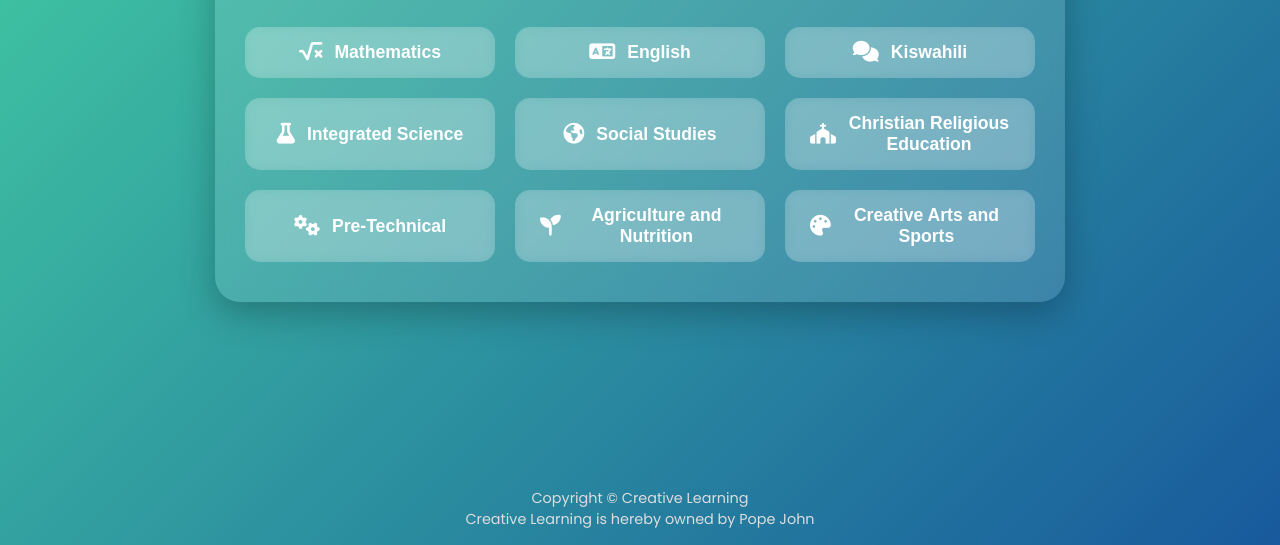
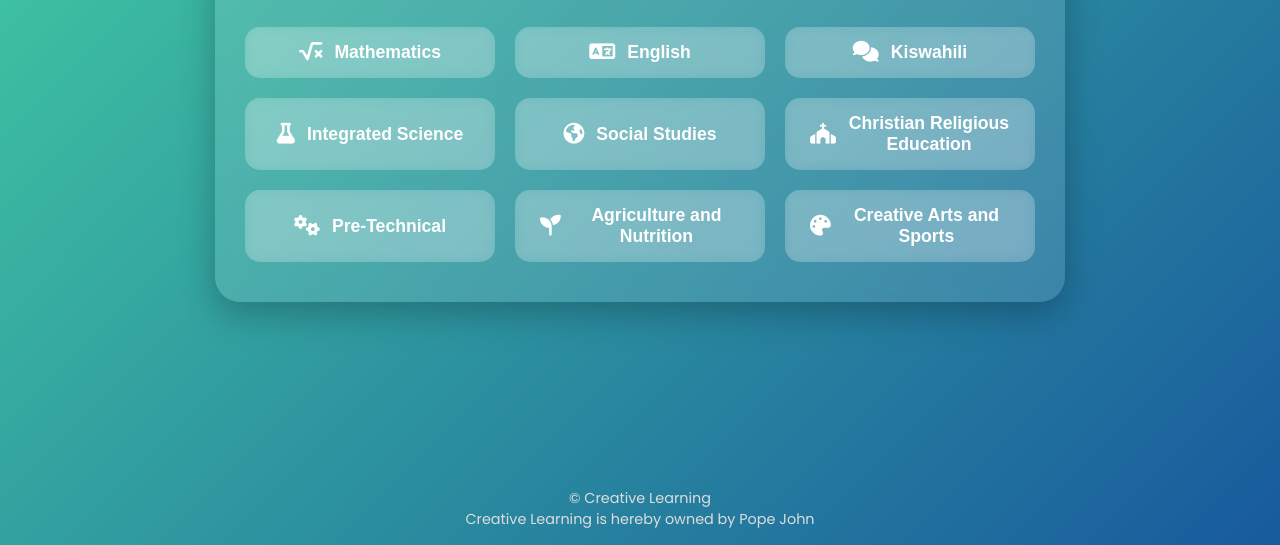
Before and after one commit to DrJohnthewinner/Creative-learning, a plain HTML site: page subjects.html in a window 1280 px wide. Shown: the part 255-800 px from the top of the page. Drawn offline with Linux system fonts and the light colour scheme.

Commit message:
Update subjects.html

```diff
--- a/subjects.html
+++ b/subjects.html
@@ -202,7 +202,7 @@
   </script>
 
   <footer>
-    <p>Copyright &copy; Creative Learning</p>
+    <p> &copy; Creative Learning</p>
     <p>Creative Learning is hereby owned by Pope John</p>
   </footer>
 </body>
```
